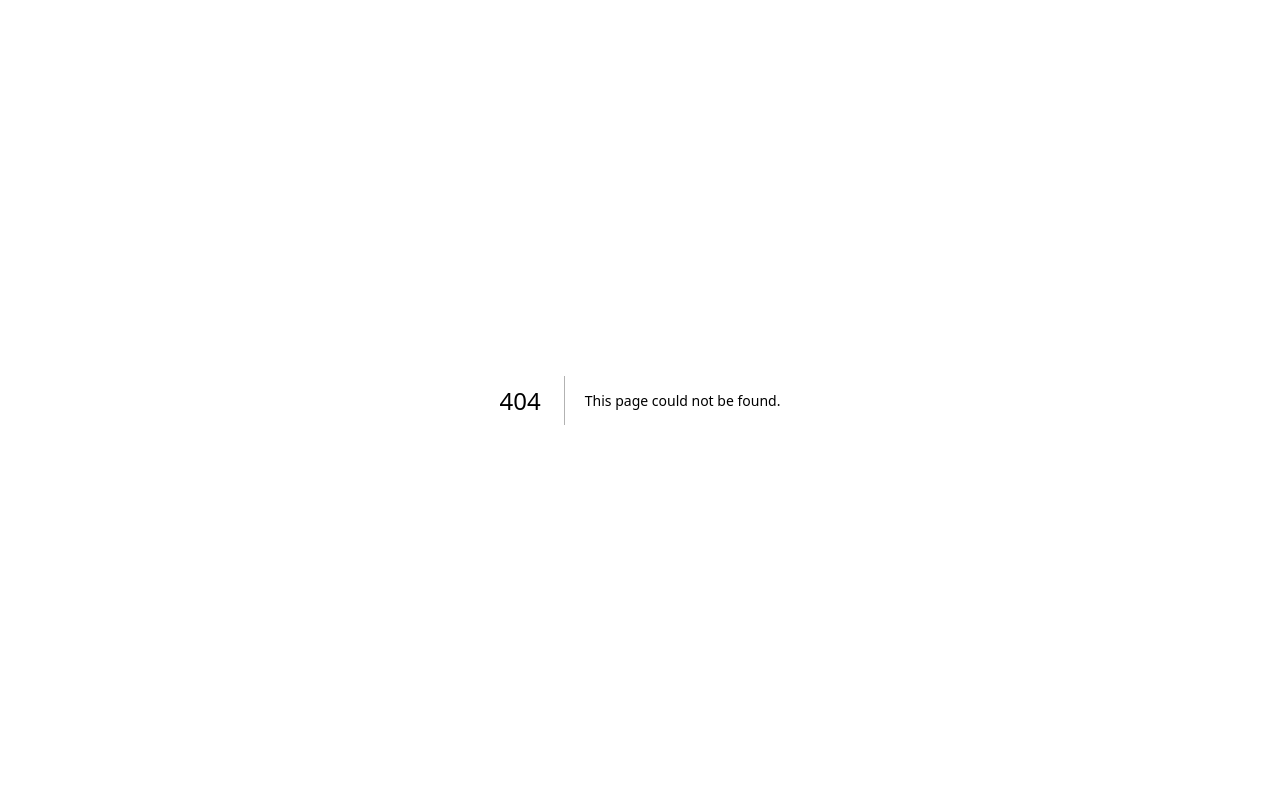
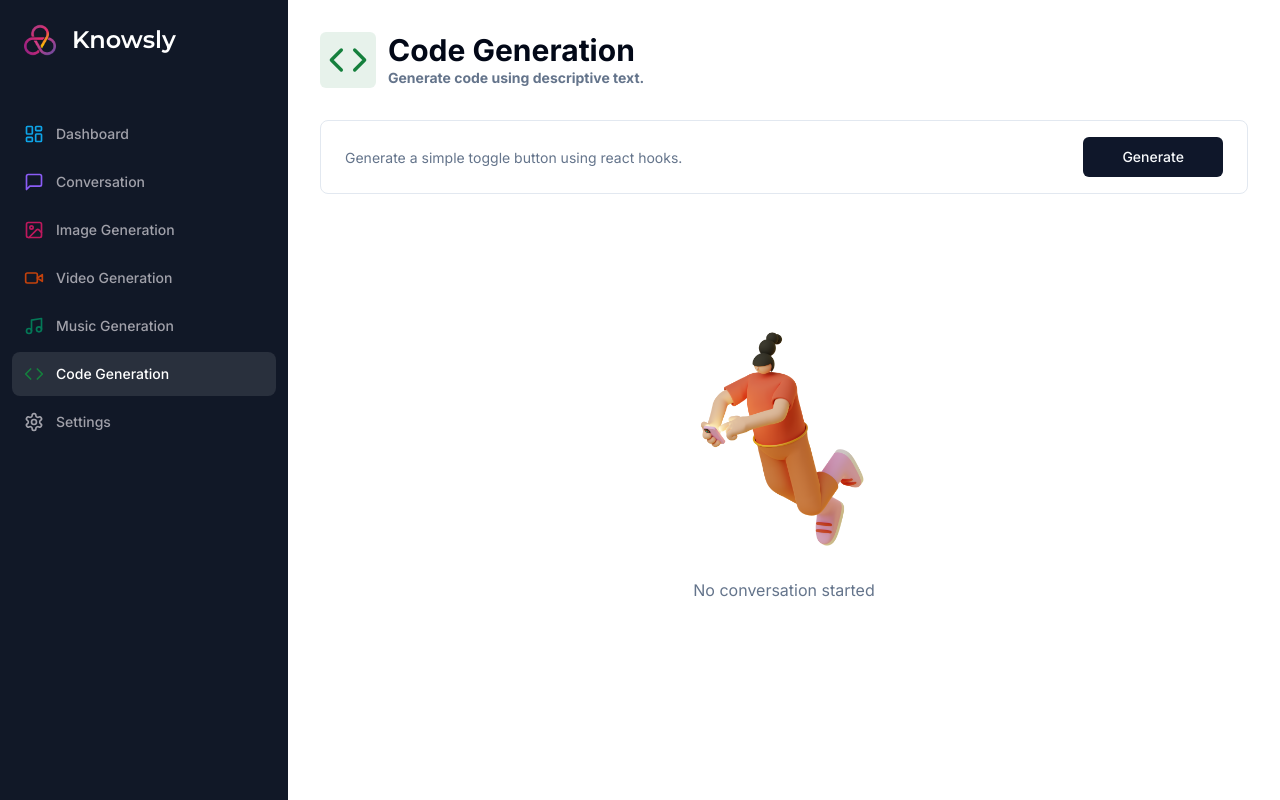
Before and after one commit to PriestlyAdejo/saas-ai-knowsly, a Next.js app: page /code in a window 1280 px wide. Before the commit this address had no page. Built offline with nearby package versions, Linux system fonts and the light colour scheme.

Commit message:
Added code generation

```diff
--- /dev/null
+++ b/app/(dashboard)/(routes)/(aiservices)/code/constants.ts
@@ -0,0 +1,7 @@
+import * as z from 'zod';
+
+export const formSchema = z.object({
+  prompt: z.string().min(1, {
+    message: 'Prompt is required',
+  }),
+});
--- /dev/null
+++ b/app/(dashboard)/(routes)/(aiservices)/code/page.tsx
@@ -0,0 +1,153 @@
+'use client';
+
+import axios from 'axios';
+import * as z from 'zod';
+import Heading from '@/components/ui/heading';
+import { Code, MessageSquare } from 'lucide-react';
+import React, { useState } from 'react';
+import { useForm } from 'react-hook-form';
+
+import { formSchema } from './constants';
+import { zodResolver } from '@hookform/resolvers/zod';
+import { Form, FormControl, FormField, FormItem } from '@/components/ui/form';
+import { Input } from '@/components/ui/input';
+import { Button } from '@/components/ui/button';
+import { useRouter } from 'next/navigation';
+import { ChatCompletionRequestMessage } from 'openai';
+import Empty from '@/components/ui/empty';
+import Loader from '@/components/loader';
+import { cn } from '@/lib/utils';
+import UserAvatar from '@/components/useravatar';
+import BotAvatar from '@/components/botavatar';
+
+import ReactMarkdown from 'react-markdown';
+
+const CodePage = () => {
+  const router = useRouter();
+  const [isError, setIsError] = useState<boolean>(false);
+  const [messages, setMessages] = useState<ChatCompletionRequestMessage[]>([]);
+  const form = useForm<z.infer<typeof formSchema>>({
+    resolver: zodResolver(formSchema),
+    defaultValues: {
+      prompt: '',
+    },
+  });
+
+  const isLoading = form.formState.isSubmitting;
+  const onSubmit = async (values: z.infer<typeof formSchema>) => {
+    try {
+      const userMessage: ChatCompletionRequestMessage = {
+        role: 'user',
+        content: values.prompt,
+      };
+
+      const newMessages = [...messages, userMessage];
+      const response = await axios.post('api/code', {
+        messages: newMessages,
+      });
+
+      setMessages((current) => [...current, userMessage, response.data]);
+
+      form.reset();
+    } catch (err) {
+      // Trigger Pro Upsell on exhausted credits
+      console.log(err);
+      setIsError(true);
+    } finally {
+      router.refresh();
+    }
+  };
+
+  return (
+    <div>
+      <Heading
+        title="Code Generation"
+        description="Generate code using descriptive text."
+        icon={Code}
+        iconColor="text-green-700"
+        bgColor="bg-green-700/10"
+      />
+      <div className="px-4 lg:px-8">
+        <div>
+          <Form {...form}>
+            <form
+              onSubmit={form.handleSubmit(onSubmit)}
+              className="rounded-lg border wi-full p-4 px-3 md:px-6 focus-2ithin:shadow-sm grid grid-cols-12 gap-2"
+            >
+              <FormField
+                name="prompt"
+                render={({ field }) => (
+                  <FormItem className="col-span-12 lg:col-span-10">
+                    <FormControl className="m-0 p-0">
+                      <Input
+                        className="border-0 outline-none focus-visible:ring-0 focus-visible:ring-transparent"
+                        disabled={isLoading}
+                        placeholder="Generate a simple toggle button using react hooks."
+                        {...field}
+                      />
+                    </FormControl>
+                  </FormItem>
+                )}
+              />
+              <Button
+                className="col-span-12 lg:col-span-2 w-full"
+                disabled={isLoading}
+              >
+                Generate
+              </Button>
+            </form>
+          </Form>
+        </div>
+        <div className="space-y-4 mt-4">
+          {isLoading && (
+            <div className="p-8 rounded-lg w-full flex items-center justify-center bg-muted">
+              <Loader />
+            </div>
+          )}
+          {messages.length === 0 && !isLoading && (
+            <Empty label="No conversation started" />
+          )}
+
+          <div className="flex flex-col-reverse gap-y-4">
+            {!isError ? (
+              messages.map((message) => (
+                <div
+                  key={message.content}
+                  className={cn(
+                    'p-8 w-full flex items-start gap-x-8 rounded-lg',
+                    message.role === 'user'
+                      ? 'bg-white border border-black/10'
+                      : 'bg-muted'
+                  )}
+                >
+                  {message.role === 'user' ? <UserAvatar /> : <BotAvatar />}
+                  <p className="text-sm">
+                    <ReactMarkdown
+                      components={{
+                        pre: ({ node, ...props }) => (
+                          <div className="overflow-auto w-full my-2 bg-black/10 p-2 rounded-lg">
+                            <pre {...props} />
+                          </div>
+                        ),
+                        code: ({ node, ...props }) => (
+                          <code className="bg-black/10 rounded-lg p-1" />
+                        ),
+                      }}
+                      className="text-sm overflow-hidden leading-7"
+                    >
+                      {message.content || ''}
+                    </ReactMarkdown>
+                  </p>
+                </div>
+              ))
+            ) : (
+              <div>I don't have API credits.</div>
+            )}
+          </div>
+        </div>
+      </div>
+    </div>
+  );
+};
+
+export default CodePage;
--- /dev/null
+++ b/app/api/code/route.ts
@@ -0,0 +1,44 @@
+import { auth } from '@clerk/nextjs';
+import { NextResponse } from 'next/server';
+import { ChatCompletionRequestMessage, Configuration, OpenAIApi } from 'openai';
+
+const configuration = new Configuration({
+  apiKey: process.env.OPENAI_API_KEY,
+});
+
+const openai = new OpenAIApi(configuration);
+const instructionMessage: ChatCompletionRequestMessage = {
+  role: 'system',
+  content:
+    'You are a code generator. You must anser onlyin markdown code snippets. Use code comments for explanations.',
+};
+
+export async function POST(req: Request) {
+  try {
+    const { userId } = auth();
+    const body = await req.json();
+    const { messages } = body;
+
+    if (!userId) {
+      return new NextResponse('Unauthorised', { status: 401 });
+    }
+
+    if (!configuration.apiKey) {
+      return new NextResponse('OpenAI API Key not configure', { status: 500 });
+    }
+
+    if (!messages) {
+      return new NextResponse('Messages are required', { status: 400 });
+    }
+
+    const response = await openai.createChatCompletion({
+      model: 'gpt-3.5-turbo',
+      messages: [instructionMessage, ...messages],
+    });
+
+    return NextResponse.json(response.data.choices[0].message);
+  } catch (err) {
+    console.log('[CODE ERROR]:', err);
+    return new NextResponse('Internal Error:', { status: 500 });
+  }
+}
--- a/package.json
+++ b/package.json
@@ -33,6 +33,7 @@
     "react": "18.2.0",
     "react-dom": "18.2.0",
     "react-hook-form": "^7.45.2",
+    "react-markdown": "^8.0.7",
     "tailwind-merge": "^1.14.0",
     "tailwindcss": "3.3.3",
     "tailwindcss-animate": "^1.0.6",
```
Also changed, not shown: 1 other file (tests, documents, lock files or other folders).
